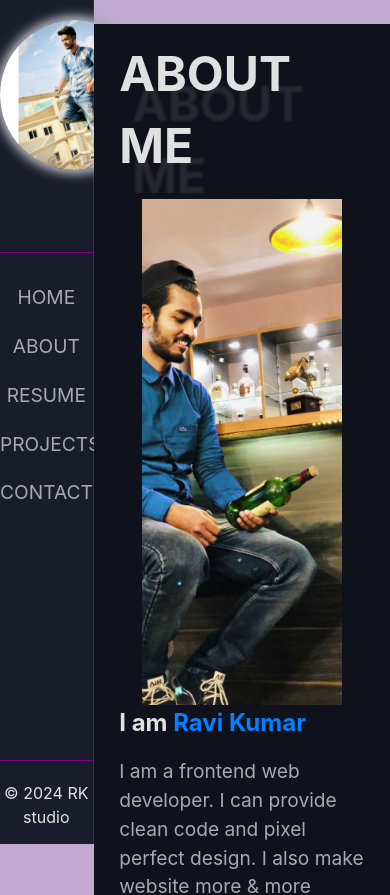
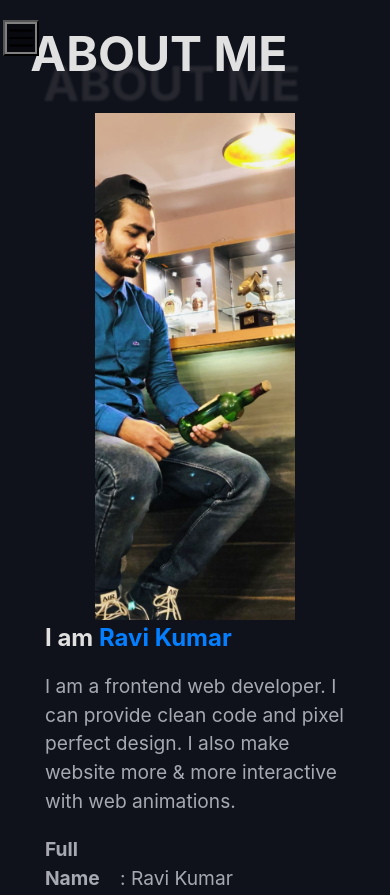
Before and after one commit to nerdyRK/React_portfolio, a React (Vite) app: page /about in a window 390 px wide. Shown: the top 895 px of the page. Built offline with nearby package versions, Linux system fonts and the light colour scheme.

Commit message:
all heavy work done of sidebar

```diff
--- a/src/App.css
+++ b/src/App.css
@@ -23,6 +23,7 @@
   flex-direction: column;
   justify-content: space-evenly;
   width: 24vw;
+  min-width: 200px;
   align-items: center;
   border-right: 1px solid rgb(128, 0, 128);
 }
@@ -58,6 +59,8 @@ nav li a:active {
 
 .side-img img {
   width: 150px;
+  max-width: 100%;
+  max-height: 100%;
   box-shadow: 0px 0px 10px #a7a9b2, 0px 0px 15px #a7a9b2, 0px 0px 12.5px #a7a9b2;
   margin: 0 auto;
   height: 150px;
@@ -67,9 +70,12 @@ nav li a:active {
 
 .side-img {
   padding: 20px 0;
+  display: flex;
+  align-items: center;
+  justify-content: center;
   border-bottom: 1px solid purple;
   width: 100%;
-  height: 30%;
+  min-height: 200px;
 }
 
 .desc {
@@ -312,7 +318,12 @@ nav li a:active {
   transition: all 0.3s ease-in;
 }
 
-.skill-icon:hover .skill-name {
+/* .skill-icon:hover .skill-name {
+  opacity: 1;
+  transform: translateY(-10px);
+} */
+
+.skill-icon:active .skill-name {
   opacity: 1;
   transform: translateY(-10px);
 }
@@ -346,11 +357,139 @@ nav li a:active {
   background-color: #919191;
 }
 
-label {
-  position: absolute;
+.contact {
+  background-color: #10121b;
+  min-height: 95vh;
 }
 
-.contact-input {
-  padding: 8px;
-  min-width: 300px;
+.contact-label {
+  position: absolute;
+  top: -4px;
+  left: 6px;
+  background: #10121b;
+  padding: 0 4px;
+  z-index: 88;
+  /* right: 0px; */
 }
+
+.contact-input-div {
+  position: relative;
+  width: 90%;
+}
+
+.contact-input,
+textarea {
+  /* padding: 8px; */
+  padding: 0.8rem;
+  margin: 0.6rem 0;
+  border-radius: 4px;
+  width: 100%;
+  background: transparent;
+  /* min-width: 300px; */
+  border: 1px solid grey;
+  transition: transform 0.3s ease-in-out;
+}
+
+.contact-input:focus {
+  /* outline: none; */
+  transform: scale(1.02);
+}
+
+.wrapper {
+  display: flex;
+  width: 100%;
+  padding: 0 1%;
+  gap: 2%;
+}
+
+.contact-left,
+.contact-right {
+  display: flex;
+  width: 50%;
+  justify-content: center;
+  align-items: center;
+  /* border: 1px solid white; */
+  flex-direction: column;
+  position: relative;
+}
+
+
+.contact-left {
+  gap: 1rem;
+}
+
+.contact-card {
+  display: flex;
+  padding: 5%;
+  border: 1px solid white;
+  width: 90%;
+  gap: 10%;
+  align-items: center;
+  background-color: #191d2b;
+  margin: 10px 0;
+}
+
+.contact-card .icon {
+  font-size: 2em;
+  color: #c0c0c0;
+  padding: 10px;
+  border: 0.5px solid gray;
+}
+
+.contact-card .info ul {
+  list-style-type: none;
+}
+
+.burger {
+  /* display: none; */
+  border: 2px solid grey;
+  font-size: 2rem;
+  cursor: pointer;
+}
+
+
+.button-container {
+  position: absolute;
+  top: 20px;
+  right: -2.5rem;
+  z-index: 1000;
+  display: none;
+  /* Ensure the button is above other content */
+}
+
+@media(max-width:700px) {
+  .wrapper {
+    flex-wrap: wrap;
+  }
+
+  .contact-left,
+  .contact-right {
+    width: 100%;
+  }
+
+  .sidebar {
+    z-index: 111;
+    transition: all 0.3s ease;
+    background-color: #000000ce;
+    /* opacity: 0.85; */
+    /* transform: translateX(-25vw); */
+  }
+
+  .main-area {
+    width: 100%;
+    /* z-index: -1; */
+    position: static;
+  }
+
+  .button-container {
+    display: block;
+    right: -2.5rem;
+    background: #00000076;
+    z-index: 111111;
+  }
+
+  .burger {
+    display: block;
+    font-weight: bolder;
+  }
+}
--- a/src/App.jsx
+++ b/src/App.jsx
@@ -5,15 +5,18 @@ import About from "./components/About";
 import Resume from "./components/Resume";
 import Projects from "./components/Projects";
 import Contact from "./components/Contact";
+
 import "./App.css";
 
+// import { useState } from "react";
+
 function App() {
-  //* router need to contain sidebar coz sidebar is using react-router Link
+  //* router need to contain sidebar coz sidebar is ?using react-router Link
   return (
     <Router>
-      tag
       <div className="app">
         <Sidebar />
+
         <Routes>
           <Route path="/" element={<Home />} />
           <Route path="/about" element={<About />} />
--- a/src/components/Contact.jsx
+++ b/src/components/Contact.jsx
@@ -1,24 +1,70 @@
-import React from "react";
+import { IoCallOutline } from "react-icons/io5";
+import { IoLocationOutline } from "react-icons/io5";
+import { MdOutlineEmail } from "react-icons/md";
 
 function Contact() {
   return (
-    <div className="main-area">
-      <h2 className="heading">Contact Me</h2>
-      <p>Get in Touch</p>
-      <InputField text={"Enter your name"} />
-      <InputField text={"Enter your Email"} />
-      <InputField text={"Enter your Subject"} />
+    <div className="main-area contact">
+      <h2 className="heading" style={{ marginLeft: "4%" }}>
+        Contact Me
+      </h2>
+      <p style={{ fontSize: "1.5rem", margin: "4% 0 0 4%" }}>Get in Touch</p>
+      <div className="wrapper">
+        <div className="contact-left">
+          <InputField text={"Enter your name"} />
+          <InputField text={"Enter your Email"} />
+          <InputField text={"Enter your Subject"} />
+          <div className="contact-input-div">
+            <label htmlFor="msg" className="contact-label">
+              Enter Your Message*{" "}
+            </label>
+            <textarea id="msg" rows={4} />
+          </div>
+        </div>
+        <div className="contact-right">
+          <ContactCard
+            icon={<IoCallOutline />}
+            name="Phone"
+            items={["+91 1234567890", "+91 1234567890"]}
+          />
+          <ContactCard
+            icon={<MdOutlineEmail />}
+            name="Email"
+            items={["raghu@rokda.com", "rk@studio.com"]}
+          />
+          <ContactCard
+            icon={<IoLocationOutline />}
+            name="Address"
+            items={["Khalwara near Phagwara"]}
+          />
+        </div>
+      </div>
     </div>
   );
 }
 
 function InputField({ text }) {
   return (
-    <>
-      <label>{text}*</label>
-      <input className="contact-input" type="text" />
-      <br />
-    </>
+    <div className="contact-input-div">
+      <label className="contact-label">{text}*</label>
+      <input type="text" className="contact-input" />
+    </div>
+  );
+}
+
+function ContactCard({ icon, name, items }) {
+  return (
+    <div className="contact-card">
+      <div className="icon">{icon}</div>
+      <div className="info">
+        <div className="name">{name}</div>
+        <ul className="items-list">
+          {items.map((item, index) => (
+            <li key={index}>{item}</li>
+          ))}
+        </ul>
+      </div>
+    </div>
   );
 }
 
--- a/src/components/Sidebar.jsx
+++ b/src/components/Sidebar.jsx
@@ -1,11 +1,53 @@
 import { Link } from "react-router-dom";
 import img from "../assets/rk3.jpg";
+import { useState, useEffect } from "react";
+import { RxHamburgerMenu } from "react-icons/rx";
+import { FaTimes } from "react-icons/fa";
 
 function Sidebar() {
+  const [btnVisibility, setBtnVisibility] = useState(false);
+  const [sidebarPosition, setSidebarPosition] = useState("0");
+
+  useEffect(() => {
+    function handleResize() {
+      const screenWidth = window.innerWidth;
+      setBtnVisibility(screenWidth <= 700);
+    }
+
+    // Initial check
+    handleResize();
+
+    // Add event listener for resize events
+    window.addEventListener("resize", handleResize);
+
+    // Clean up event listener on component unmount
+    return () => {
+      window.removeEventListener("resize", handleResize);
+    };
+  }, []);
+
+  useEffect(() => {
+    setSidebarPosition(btnVisibility ? "-200px" : "0");
+  }, [btnVisibility]);
+
+  function handleClick() {
+    setBtnVisibility(!btnVisibility);
+  }
+
   return (
-    <div className="sidebar">
+    <div
+      className="sidebar"
+      style={{ transform: `translateX(${sidebarPosition})` }}
+    >
+      <button className="button-container">
+        {btnVisibility ? (
+          <RxHamburgerMenu className="burger" onClick={handleClick} />
+        ) : (
+          <FaTimes className="burger" onClick={handleClick} />
+        )}
+      </button>
       <div className="side-img">
-        <img src={img} alt="" />
+        <img src={img} style={{ border: "5px solid grey" }} alt="" />
       </div>
       <nav>
         <ul>
--- a/src/index.css
+++ b/src/index.css
@@ -6,7 +6,7 @@
   overflow-x: hidden;
   color-scheme: light dark;
   color: rgba(255, 255, 255, 0.87);
-  background-color: #8c60a989;
+  background-color: #10121b;
 
   font-synthesis: none;
   text-rendering: optimizeLegibility;
```
